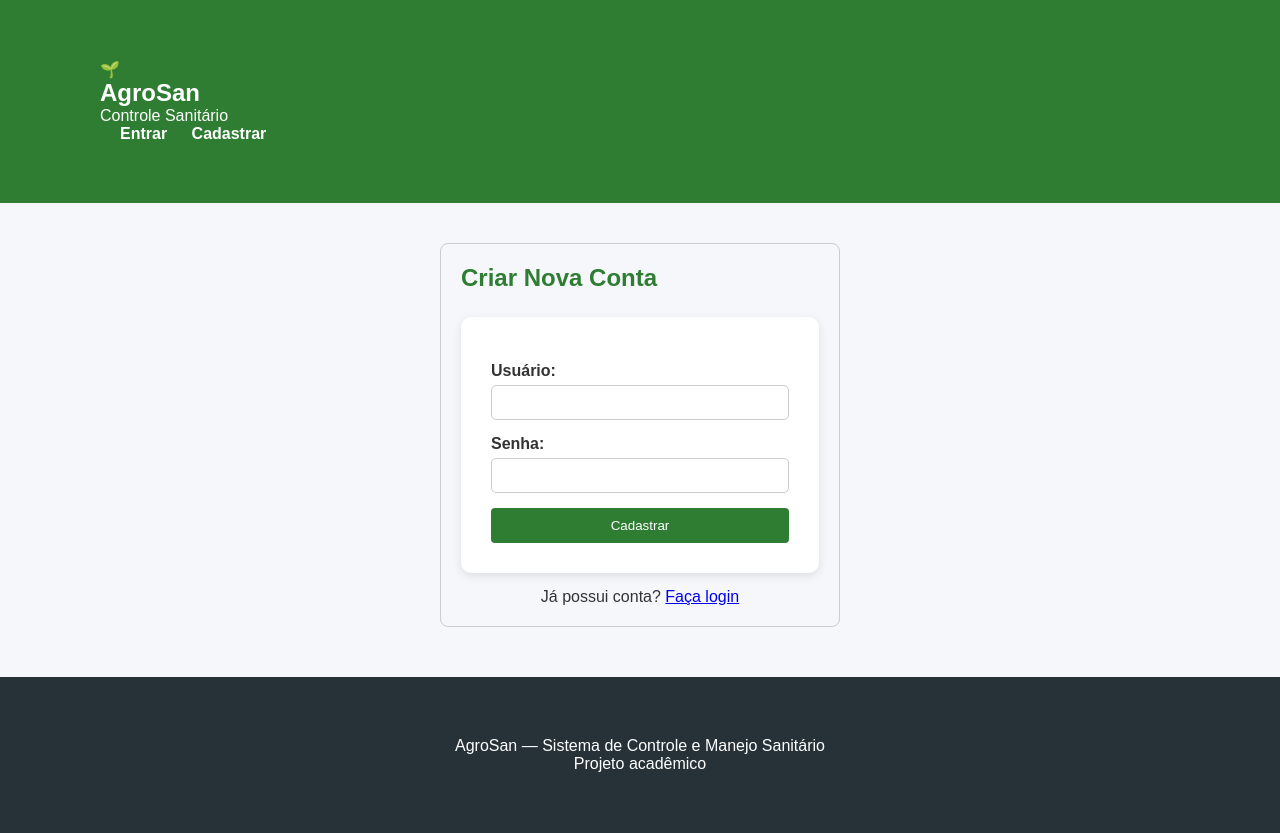
After one commit to AyramViviane/controle-de-manejo-sanitario-e-vacinacao, a Flask app: page /register in a window 1280 px wide. The commit adds this page. Run offline with Flask 3, Linux system fonts and the light colour scheme.

Commit message:
app/base/login/registro

```diff
--- a/app.py
+++ b/app.py
@@ -1,12 +1,33 @@
-from flask import Flask, render_template
-
-# feature controle de vacinação
-
-
-from flask import Flask, render_template, request, redirect, url_for
+from flask import Flask, render_template, request, redirect, url_for, flash
+from flask_login import LoginManager, UserMixin, login_user, login_required, logout_user, current_user
+from werkzeug.security import generate_password_hash, check_password_hash
 
 app = Flask(__name__)
+app.config['SECRET_KEY'] = 'chave-super-secreta-agro-san-2026'
 
+# Configuração do Flask-Login
+login_manager = LoginManager()
+login_manager.init_app(app)
+login_manager.login_view = 'login'
+login_manager.login_message = 'Por favor, faça login para acessar esta página.'
+
+# Banco de dados temporário em memória para usuários
+users_db = {}
+
+class User(UserMixin):
+    def __init__(self, id, username, password_hash):
+        self.id = id
+        self.username = username
+        self.password_hash = password_hash
+
+@login_manager.user_loader
+def load_user(user_id):
+    if user_id in users_db:
+        user = users_db[user_id]
+        return User(user['id'], user['username'], user['password_hash'])
+    return None
+
+# --- ESTRUTURA DE VACINAÇÃO EXISTENTE ---
 vacinacoes = []
 
 def criar_vacinacao(dados):
@@ -26,14 +47,69 @@ def atualizar_vacinacao(id, dados):
         registro.update(dados)
     return registro
 
-# Página inicial
+
+# --- ROTAS DE AUTENTICAÇÃO ---
+
+@app.route("/login", methods=["GET", "POST"])
+def login():
+    if current_user.is_authenticated:
+        return redirect(url_for('inicio'))
+
+    if request.method == "POST":
+        username = request.form.get("username")
+        password = request.form.get("password")
+
+        user_data = next((u for u in users_db.values() if u['username'] == username), None)
+
+        if user_data and check_password_hash(user_data['password_hash'], password):
+            user = User(user_data['id'], user_data['username'], user_data['password_hash'])
+            login_user(user)
+            return redirect(url_for("inicio"))
+
+        flash("Usuário ou senha incorretos.")
+
+    return render_template("login.html")
+
+@app.route("/register", methods=["GET", "POST"])
+def register():
+    if current_user.is_authenticated:
+        return redirect(url_for('inicio'))
+
+    if request.method == "POST":
+        username = request.form.get("username")
+        password = request.form.get("password")
+
+        if any(u['username'] == username for u in users_db.values()):
+            flash("Nome de usuário já existe.")
+            return redirect(url_for('register'))
+
+        user_id = str(len(users_db) + 1)
+        users_db[user_id] = {
+            'id': user_id,
+            'username': username,
+            'password_hash': generate_password_hash(password)
+        }
+        flash("Conta criada com sucesso! Faça login.")
+        return redirect(url_for("login"))
+
+    return render_template("register.html")
+
+@app.route("/logout")
+@login_required
+def logout():
+    logout_user()
+    return redirect(url_for("login"))
+
+
+# --- ROTAS DA APLICAÇÃO (PROTEGIDAS) ---
+
 @app.route("/")
+@login_required
 def inicio():
     return render_template("index.html")
 
-#Cadastro de Lotes
-
 @app.route('/lotes', methods=['GET', 'POST'])
+@login_required
 def lotes():
     if request.method == "POST":
         codigo = request.form.get("codigo")
@@ -41,45 +117,29 @@ def lotes():
         especie = request.form.get("especie")
         data_formacao = request.form.get("data_formacao")
 
-        print("Novo lote cadastrado:")
-        print(f"Código: {codigo}")
-        print(f"Quantidade de animais: {quantidade}")
-        print(f"Espécie: {especie}")
-        print(f"Data de formação: {data_formacao}")
-
+        print("Novo lote cadastrado:", codigo, quantidade, especie, data_formacao)
         return redirect(url_for("listagem"))
 
     return render_template("lotes.html")
 
-
-# Cadastro de animal
 @app.route("/cadastro", methods=["GET", "POST"])
+@login_required
 def cadastro():
-
     if request.method == "POST":
-
         identificacao = request.form.get("identificacao")
         especie = request.form.get("especie")
         raca = request.form.get("raca")
         sexo = request.form.get("sexo")
         data_nascimento = request.form.get("data_nascimento")
 
-        print("Novo animal cadastrado:")
-        print(f"Identificação: {identificacao}")
-        print(f"Espécie: {especie}")
-        print(f"Raça: {raca}")
-        print(f"Sexo: {sexo}")
-        print(f"Data de nascimento: {data_nascimento}")
-
+        print("Novo animal cadastrado:", identificacao, especie, raca, sexo, data_nascimento)
         return redirect(url_for("listagem"))
 
     return render_template("cadastro.html")
 
-
-# Registro de vacinação
 @app.route("/vacinacao", methods=["GET", "POST"])
+@login_required
 def vacinacao():
-
     if request.method == "POST":
         criar_vacinacao({
             "animal": request.form.get("animal"),
@@ -97,11 +157,9 @@ def vacinacao():
 
     return render_template("vacinacao.html")
 
-
-# Edição de um registro de vacinação
 @app.route("/vacinacao/atualizar/<int:id>", methods=["GET", "POST"])
+@login_required
 def atualizar_vacinacao_route(id):
-
     registro = buscar_vacinacao(id)
 
     if registro is None:
@@ -123,17 +181,16 @@ def atualizar_vacinacao_route(id):
         return redirect(url_for("listagem"))
 
     return render_template("vacinacao.html", registro=registro)
-# Listagem
-# Listagem
+
 @app.route("/listagem")
+@login_required
 def listagem():
     return render_template("listagem.html", vacinacoes=listar_vacinacoes())
 
-# Atualização
 @app.route("/atualizar")
+@login_required
 def atualizar():
     return render_template("atualizar.html")
 
-
 if __name__ == "__main__":
     app.run(debug=True)
--- a/templates/base.html
+++ b/templates/base.html
@@ -2,92 +2,67 @@
 <html lang="pt-BR">
 
 <head>
-
     <meta charset="UTF-8">
-
-    <meta
-        name="viewport"
-        content="width=device-width, initial-scale=1.0"
-    >
+    <meta name="viewport" content="width=device-width, initial-scale=1.0">
 
     <title>
         {% block title %}Sistema Agro{% endblock %}
     </title>
 
-   <link rel="stylesheet" href="{{ url_for('static', filename='css/style.css') }}">
-
-
-
+    <link rel="stylesheet" href="{{ url_for('static', filename='css/style.css') }}">
 </head>
-
 
 <body>
 
 <header class="header">
-
     <div class="container header-content">
-
         <div class="logo">
-
             <span class="logo-icon">🌱</span>
-
             <div>
                 <h1>AgroSan</h1>
                 <span>Controle Sanitário</span>
             </div>
-
         </div>
 
-
         <nav class="nav">
-
-            <a href="{{ url_for('inicio') }}">
-                Início
-            </a>
-
-            <a href="{{ url_for('cadastro') }}">
-                Animais
-            </a>
-
-            <a href="{{ url_for('vacinacao') }}">
-                Vacinação
-            </a>
-
-            <a href="{{ url_for('listagem') }}">
-                Registros
-            </a>
-
+            {% if current_user.is_authenticated %}
+                <a href="{{ url_for('inicio') }}">Início</a>
+                <a href="{{ url_for('cadastro') }}">Animais</a>
+                <a href="{{ url_for('lotes') }}">Lotes</a>
+                <a href="{{ url_for('vacinacao') }}">Vacinação</a>
+                <a href="{{ url_for('listagem') }}">Registros</a>
+                <a href="{{ url_for('logout') }}" style="color: #e74c3c;">Sair ({{ current_user.username }})</a>
+            {% else %}
+                <a href="{{ url_for('login') }}">Entrar</a>
+                <a href="{{ url_for('register') }}">Cadastrar</a>
+            {% endif %}
         </nav>
-
     </div>
-
 </header>
 
-
 <main class="container main-content">
+    {% with messages = get_flashed_messages() %}
+      {% if messages %}
+        <div class="flash-messages" style="margin-bottom: 20px;">
+          {% for message in messages %}
+            <div style="background-color: #f8d7da; color: #721c24; padding: 10px; border-radius: 5px; margin-bottom: 5px;">
+                {{ message }}
+            </div>
+          {% endfor %}
+        </div>
+      {% endif %}
+    {% endwith %}
 
     {% block content %}
     {% endblock %}
-
 </main>
 
-
 <footer class="footer">
-
     <div class="container">
-
-        <p>
-            AgroSan — Sistema de Controle e Manejo Sanitário
-        </p>
-
-        <span>
-            Projeto acadêmico
-        </span>
-
+        <p>AgroSan — Sistema de Controle e Manejo Sanitário</p>
+        <span>Projeto acadêmico</span>
     </div>
-
 </footer>
 
 </body>
-
 </html>
--- /dev/null
+++ b/templates/register.html
@@ -0,0 +1,25 @@
+{% extends "base.html" %}
+
+{% block title %}Cadastro - AgroSan{% endblock %}
+
+{% block content %}
+<div style="max-width: 400px; margin: 40px auto; padding: 20px; border: 1px solid #ccc; border-radius: 8px;">
+    <h2>Criar Nova Conta</h2>
+    <form method="POST" action="{{ url_for('register') }}">
+        <div style="margin-bottom: 15px;">
+            <label style="display: block; margin-bottom: 5px;">Usuário:</label>
+            <input type="text" name="username" required style="width: 100%; padding: 8px;">
+        </div>
+        <div style="margin-bottom: 15px;">
+            <label style="display: block; margin-bottom: 5px;">Senha:</label>
+            <input type="password" name="password" required style="width: 100%; padding: 8px;">
+        </div>
+        <button type="submit" style="width: 100%; padding: 10px; background-color: #2e7d32; color: white; border: none; border-radius: 4px; cursor: pointer;">
+            Cadastrar
+        </button>
+    </form>
+    <p style="margin-top: 15px; text-align: center;">
+        Já possui conta? <a href="{{ url_for('login') }}">Faça login</a>
+    </p>
+</div>
+{% endblock %}
```
Also changed, not shown: templates/login.html (added, +25 -0 lines).
